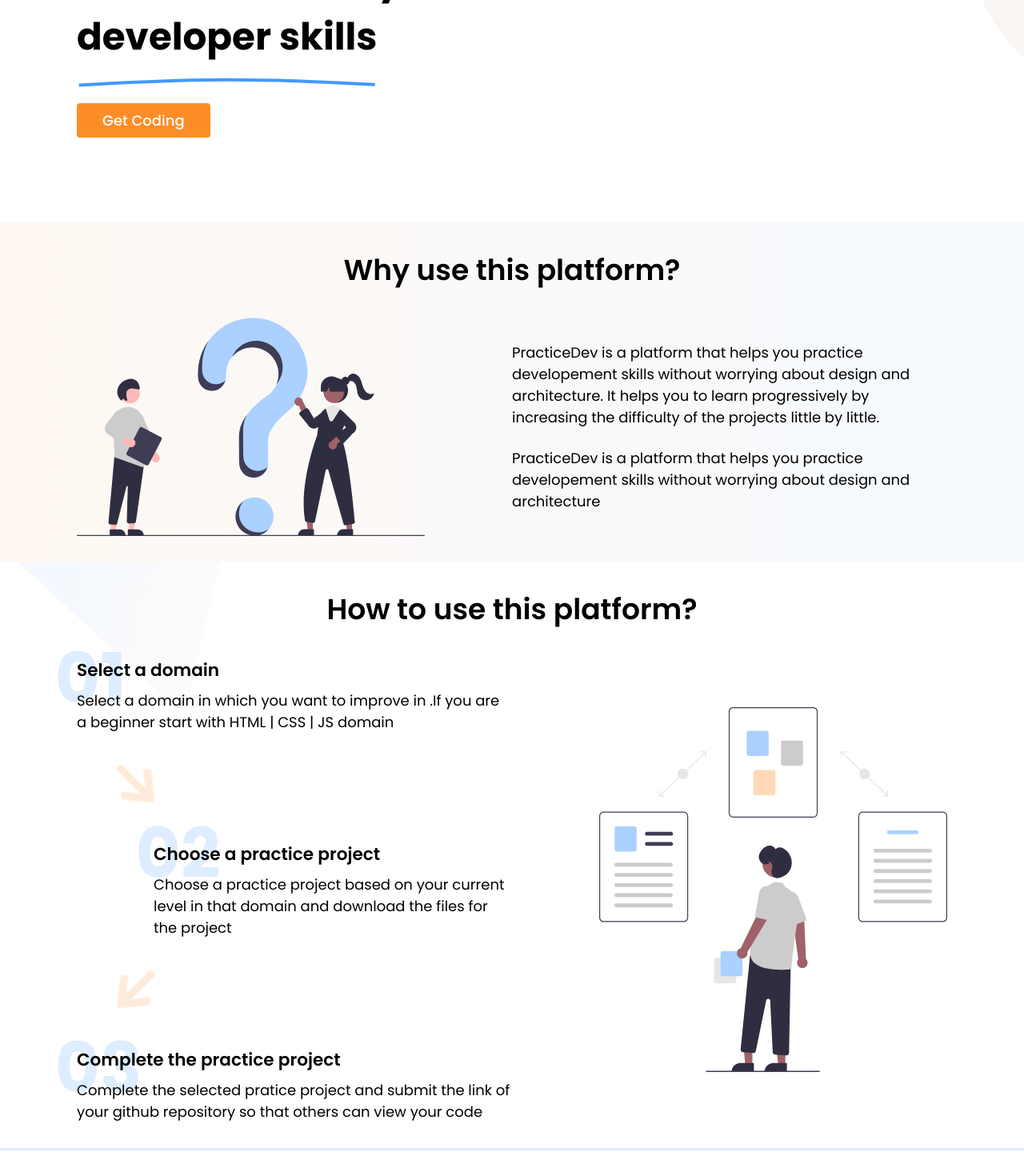
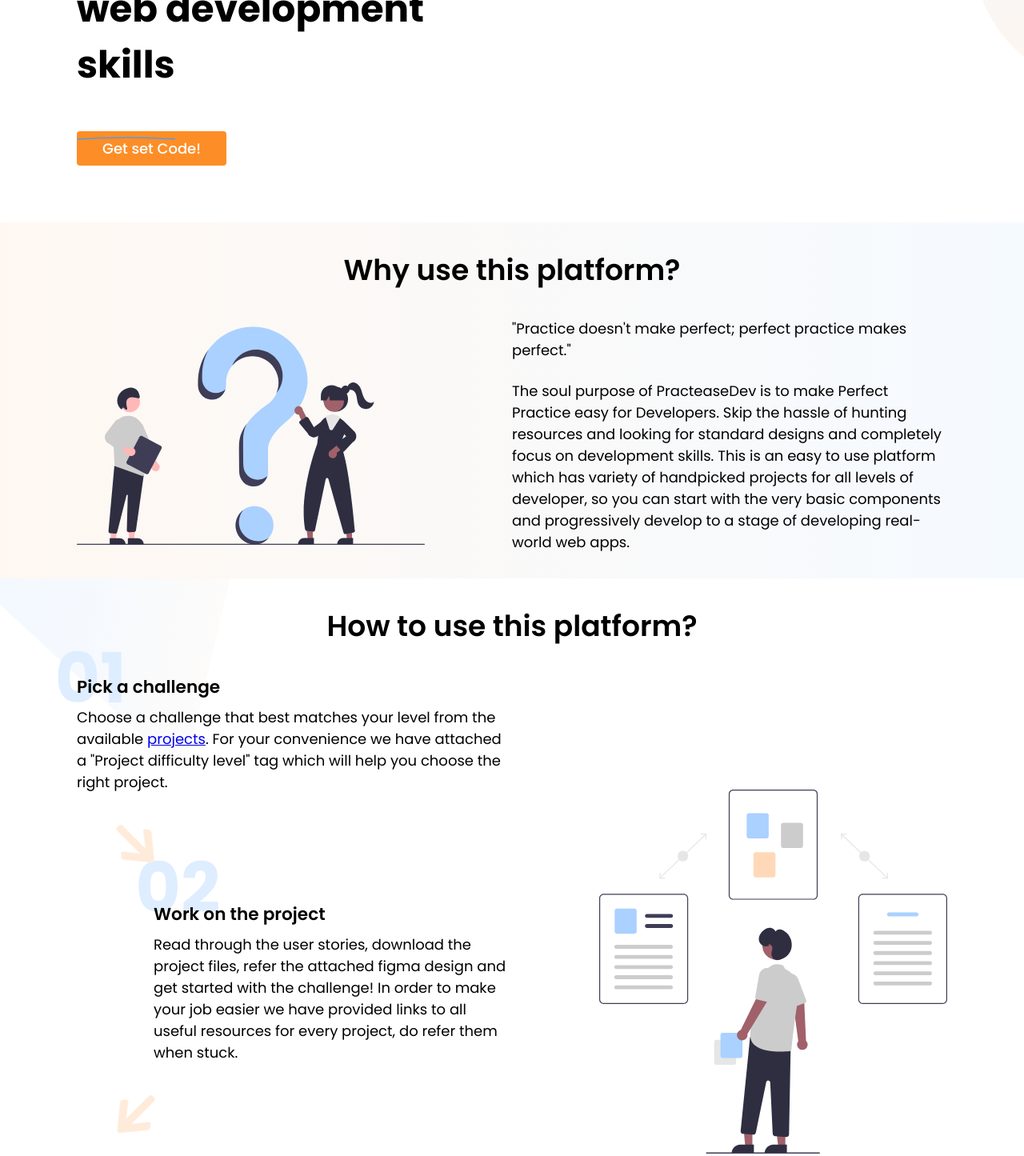
Before and after one commit to practeasedev/practeasedev-front-end, a Next.js app: page / in a window 1280 px wide. Shown: the part 240-1685 px from the top of the page at 80% size. Built offline with nearby package versions, Linux system fonts and the light colour scheme; no server answers.

Commit message:
changed home page content

```diff
--- a/src/pages/index.tsx
+++ b/src/pages/index.tsx
@@ -56,19 +56,19 @@
   return (
     <>
       <Head>
-        <title>Practease Dev - A place to hone your developer skills</title>
-        <meta name="description" content="" />
+        <title>Practease Dev - A place to hone your web development skills</title>
+        <meta name="description" content="Practice doesn't make perfect; perfect practice makes perfect.The soul purpose of PracteaseDev is to make Perfect Practice easy for Developers. Skip the hassle of hunting resources and looking for standard designs and completely focus on development skills. This is an easy to use platform which has variety of handpicked projects for all levels of developer, so you can start with the very basic components and progressively develop to a stage of developing real-world web apps." />
         <meta name="keywords" content="practeasedev,practeasedev home,practeasedev projects,improve developer skills,practice web development,practice projects for web development" />
       </Head>
       <section className={styles.heroSection}>
           <div className={`${styles.heroMain} fadeInFromLeft`}>
             <h1 className={styles.tagline}>
               A Place to hone your <br />
-              <span className={styles.highLightedText}>developer skills</span>
+              <span className={styles.highLightedText}>web development skills</span>
             </h1>
             <Link href="/projects" className={styles.getCodingLink}>
               <button className="button-large button-secondary">
-                Get Coding
+                Get set Code!
               </button>
             </Link>
           </div>
@@ -81,8 +81,8 @@
         <div className={styles.whyContent}>
           <Image src={whyIllustration} alt="A illustration of a girl and a boy with a big question mark" className={styles.whyIllustration}/>
           <div className={styles.whyText}>
-            <p>PracticeDev is a platform that helps you practice developement skills without worrying about design and architecture. It helps you to learn progressively by increasing the difficulty of the projects little by little.</p>
-            <p>PracticeDev is a platform that helps you practice developement skills without worrying about design and architecture</p>
+            <p>"Practice doesn't make perfect; perfect practice makes perfect."</p>
+            <p>The soul purpose of PracteaseDev is to make Perfect Practice easy for Developers. Skip the hassle of hunting resources and looking for standard designs and completely focus on development skills. This is an easy to use platform which has variety of handpicked projects for all levels of developer, so you can start with the very basic components and progressively develop to a stage of developing real-world web apps.</p>
           </div>
         </div>
       </section>
@@ -92,20 +92,20 @@
           <div className={styles.howSteps}>
             <div className={styles.step}>
               <p className={styles.stepNo}>01</p>
-              <p className={styles.stepTitle}>Select a domain</p>
-              <p className={styles.stepDesc}>Select a domain in which you want to improve in .If you are a beginner start with HTML | CSS | JS domain</p>
+              <p className={styles.stepTitle}>Pick a challenge</p>
+              <p className={styles.stepDesc}>Choose a challenge that best matches your level from the available <a href="/projects">projects</a>. For your convenience we have attached a "Project difficulty level" tag which will help you choose the right project.</p>
             </div>
             <Image src={downArrow} alt="A light orange down arrow" className={styles.arrow}/>
             <div className={styles.step}>
               <p className={styles.stepNo}>02</p>
-              <p className={styles.stepTitle}>Choose a practice project</p>
-              <p className={styles.stepDesc}>Choose a practice project based on your current level in that domain and download the files for the project</p>
+              <p className={styles.stepTitle}>Work on the project</p>
+              <p className={styles.stepDesc}> Read through the user stories, download the project files, refer the attached figma design and get started with the challenge! In order to make your job easier we have provided links to all useful resources for every project, do refer them when stuck.</p>
             </div>
             <Image src={downArrow} alt="A light orange down arrow" className={styles.arrow}/>
             <div className={styles.step}>
               <p className={styles.stepNo}>03</p>
-              <p className={styles.stepTitle}>Complete the practice project</p>
-              <p className={styles.stepDesc}>Complete the selected pratice project and submit the link of your github repository so that others can view your code</p>
+              <p className={styles.stepTitle}>Share your work</p>
+              <p className={styles.stepDesc}> Now that you have completed your project, share your solution! This will let the rest of the community to review your code as well as assist them to code the solutions.</p>
             </div>
           </div>
           <Image src={howIllustration} alt="An illustration of a person looking through a process on a board" className={styles.howIllustration} />
```
